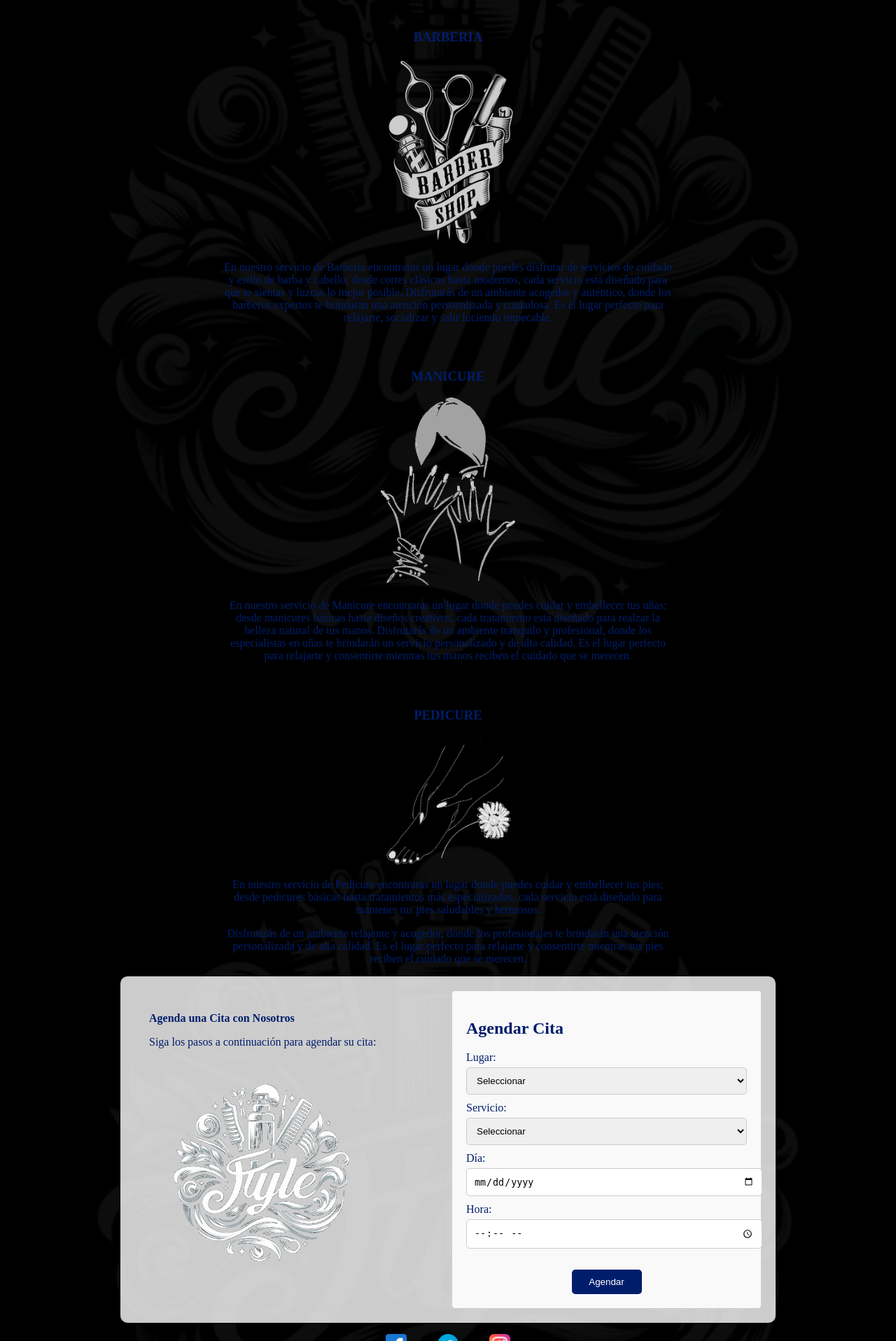
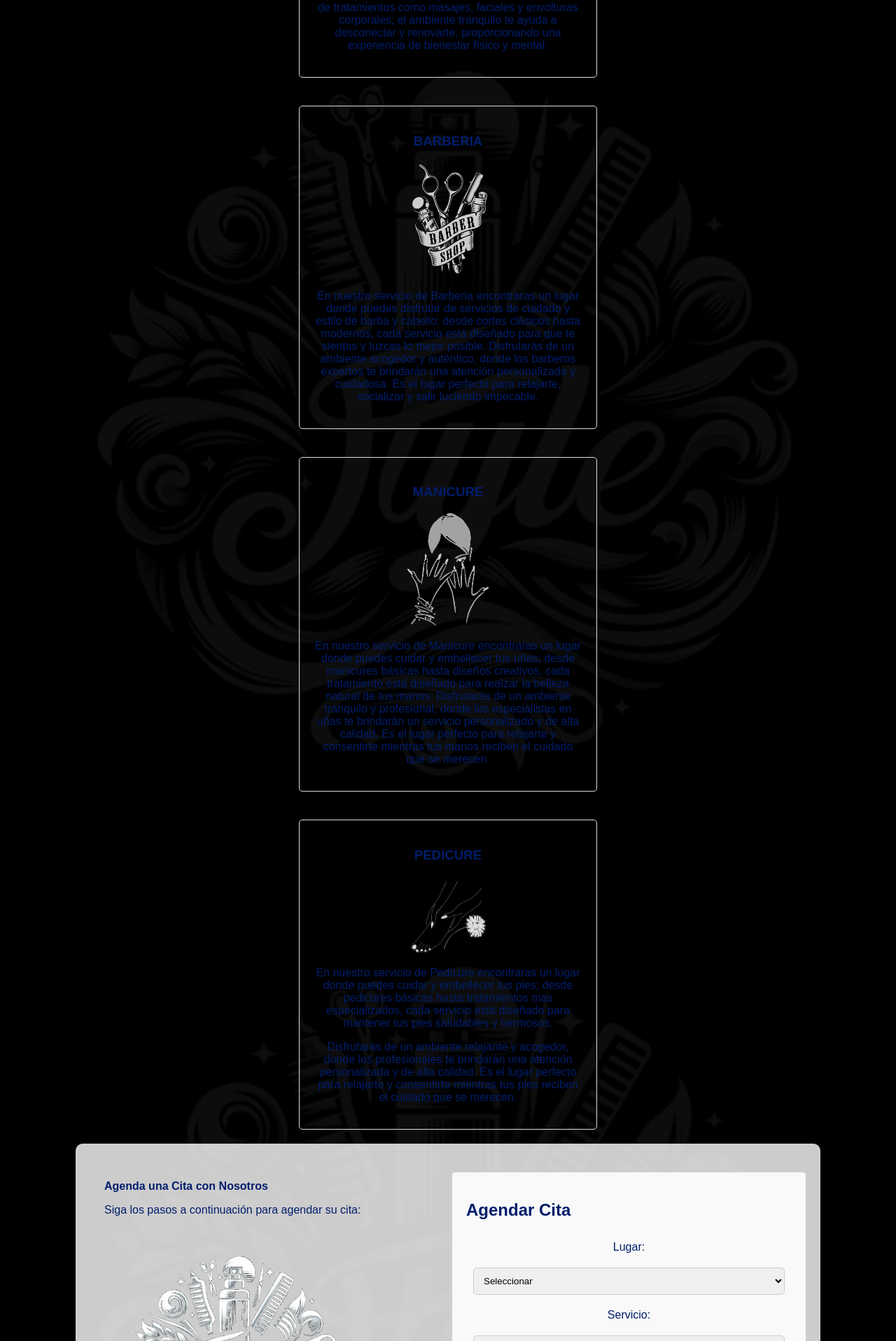
Before and after one commit to DuvanTIC2021/AgendamientoCitas, a PHP site: page / in a window 1280 px wide. Shown: the part 1084-3000 px from the top of the page at 70% size. Run offline with PHP 8.4, Linux system fonts and the light colour scheme.

Commit message:
AgendamientoCitas

```diff
--- a/styles.css
+++ b/styles.css
@@ -106,3 +106,102 @@ body {
     width: 30px; /* Ajusta el tamaño de las imágenes según sea necesario */
     margin: 0 10px; /* Agrega espacio entre las imágenes */
 }
+
+/* Estilos generales */
+body {
+    font-family: Arial, sans-serif;
+    margin: 0;
+    padding: 0;
+}
+
+.container {
+    width: 80%;
+    margin: auto;
+    overflow: hidden;
+}
+
+.top-content {
+    text-align: center;
+    padding: 20px;
+}
+
+.box-container {
+    display: flex;
+    flex-wrap: wrap;
+    justify-content: space-around;
+    margin-top: 20px;
+}
+
+.box {
+    width: 30%;
+    margin: 20px;
+    padding: 20px;
+    border: 1px solid #ddd;
+    border-radius: 5px;
+    text-align: center;
+}
+
+/* Estilos específicos para dispositivos móviles */
+@media screen and (max-width: 768px) {
+    .box {
+        width: 100%;
+    }
+}
+
+/* Estilos específicos para imágenes */
+img {
+    max-width: 100%;
+    height: auto;
+}
+
+/* Estilos para el formulario */
+.appointment-form {
+    margin-top: 20px;
+}
+
+form {
+    display: flex;
+    flex-wrap: wrap;
+    justify-content: center;
+}
+
+label,
+select,
+input {
+    margin: 10px;
+}
+
+button {
+    margin-top: 10px;
+    padding: 5px 10px;
+    background-color: #007bff;
+    color: white;
+    border: none;
+    border-radius: 3px;
+    cursor: pointer;
+}
+
+button:hover {
+    background-color: #0056b3;
+}
+
+/* Estilos para redes sociales */
+.social-media {
+    text-align: center;
+    margin-top: 20px;
+}
+
+.social-icon {
+    margin: 0 5px;
+}
+
+.social-icon img {
+    width: 30px;
+    height: 30px;
+    border-radius: 50%;
+    transition: transform 0.3s;
+}
+
+.social-icon img:hover {
+    transform: scale(1.2);
+}
```
